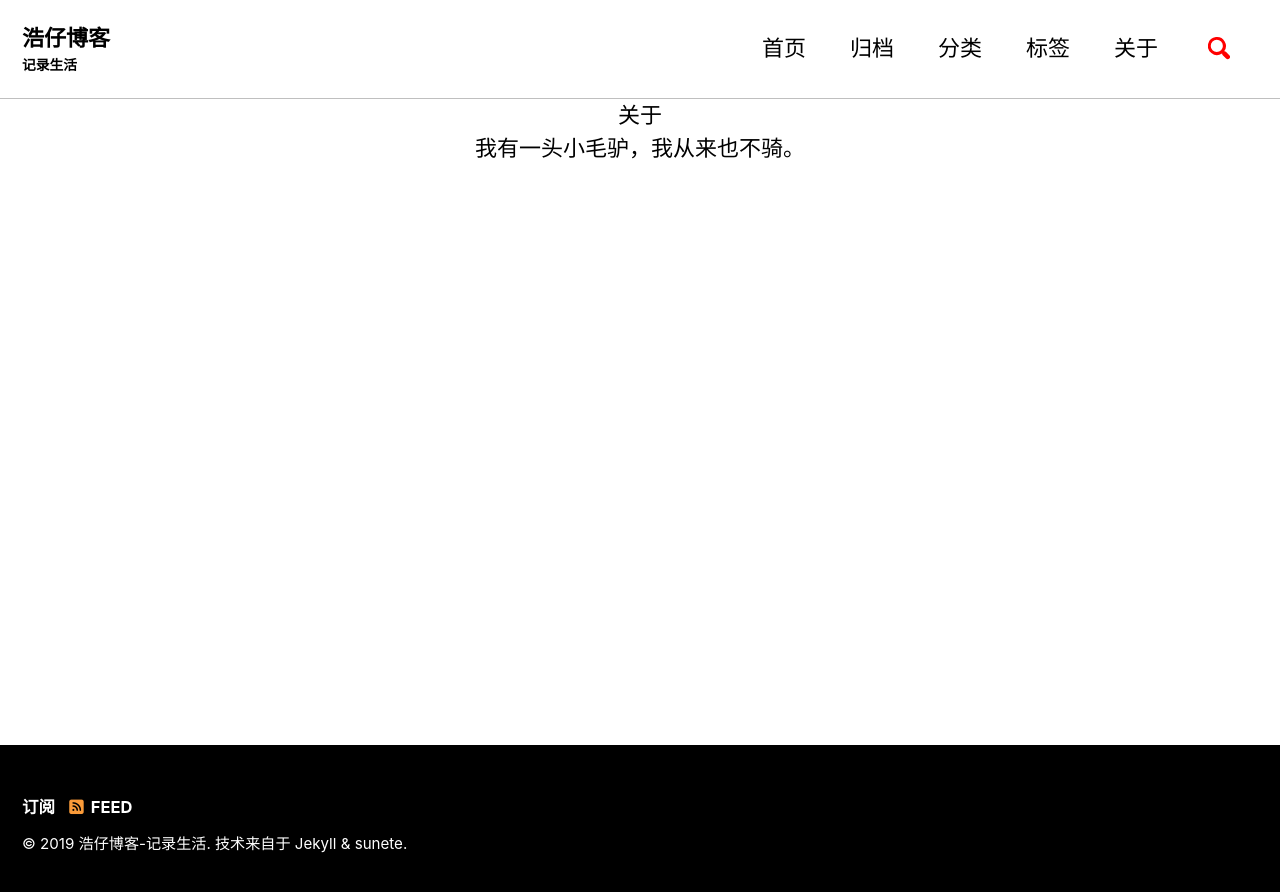
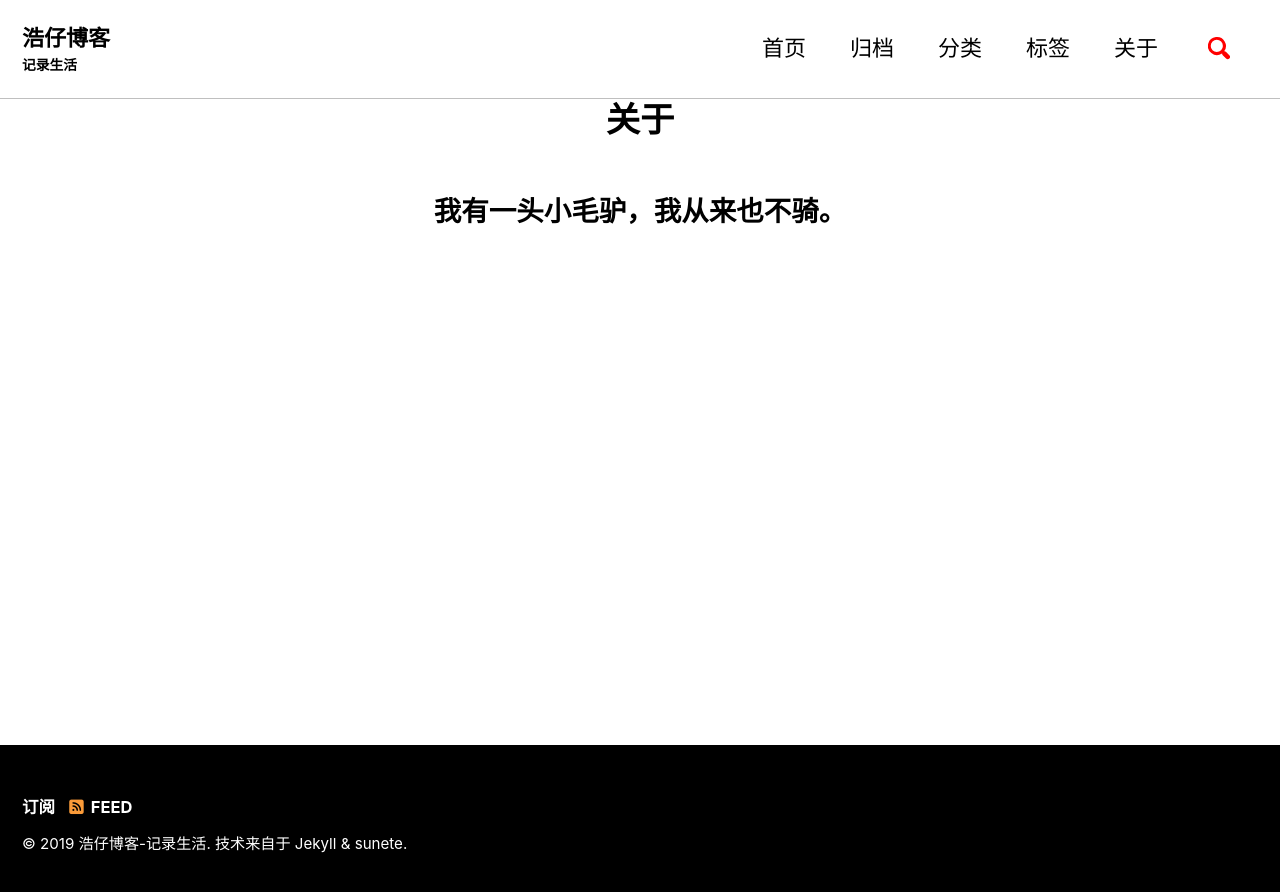
Before and after one commit to sunete/sunete.github.io, a Jekyll site: the page built from _pages/about.md, in a window 1280 px wide. Shown: the top 892 px of the page. Built offline with Jekyll 4.4.1, drawn with Linux system fonts in a browser that asks for light colours; cached includes are drawn as plain includes; nearby versions of some CDN libraries; our own code applies the rules of GitHub Pages for plain Markdown files.

Commit message:
居中并放大字体

```diff
--- a/_pages/about.md
+++ b/_pages/about.md
@@ -4,6 +4,6 @@ permalink: /about/
 icon: heart
 ---
 
-<center>关于</center>
+# <center>关于</center>
 
-<center>我有一头小毛驴，我从来也不骑。</center>
+## <center>我有一头小毛驴，我从来也不骑。
```
